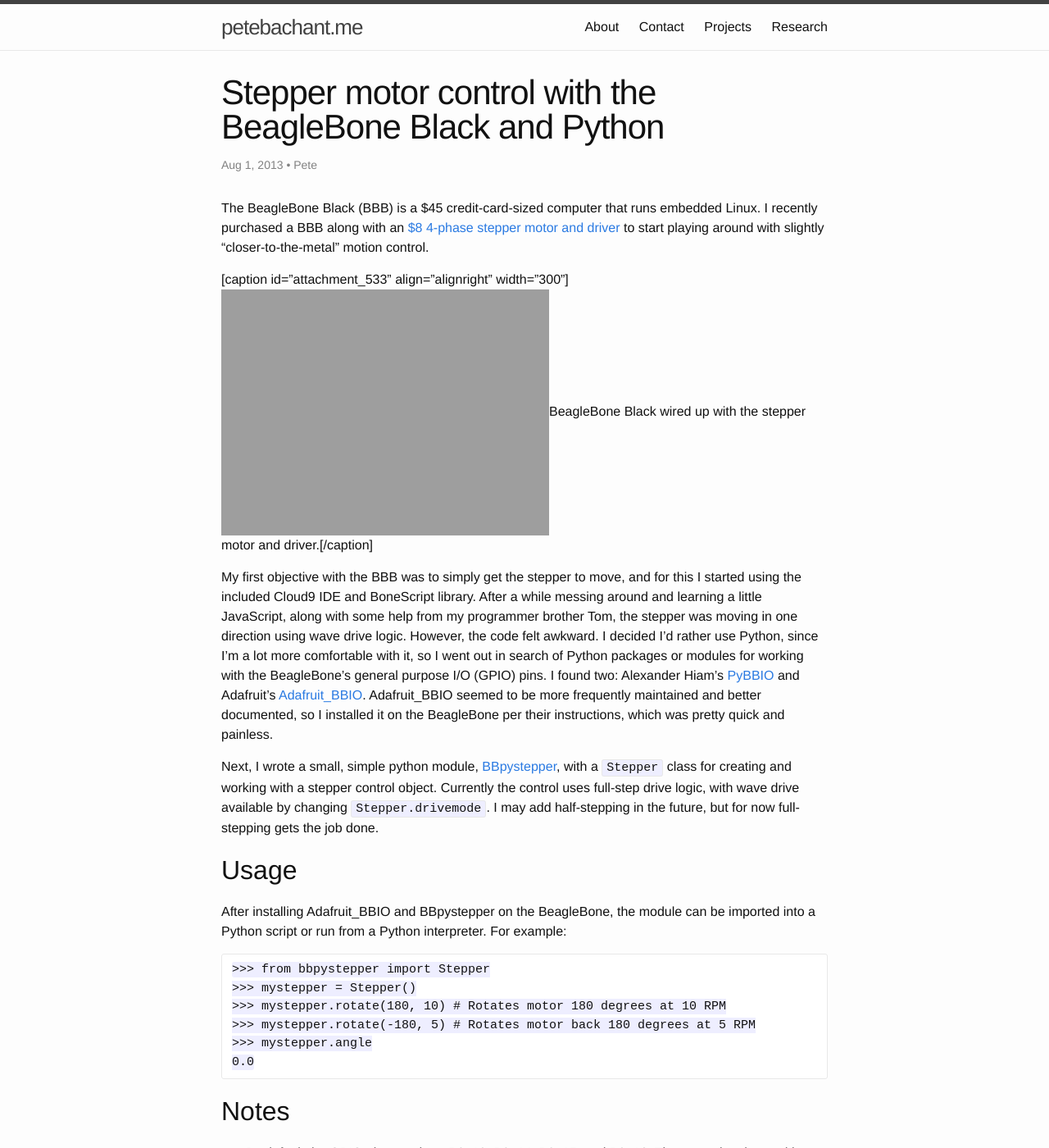
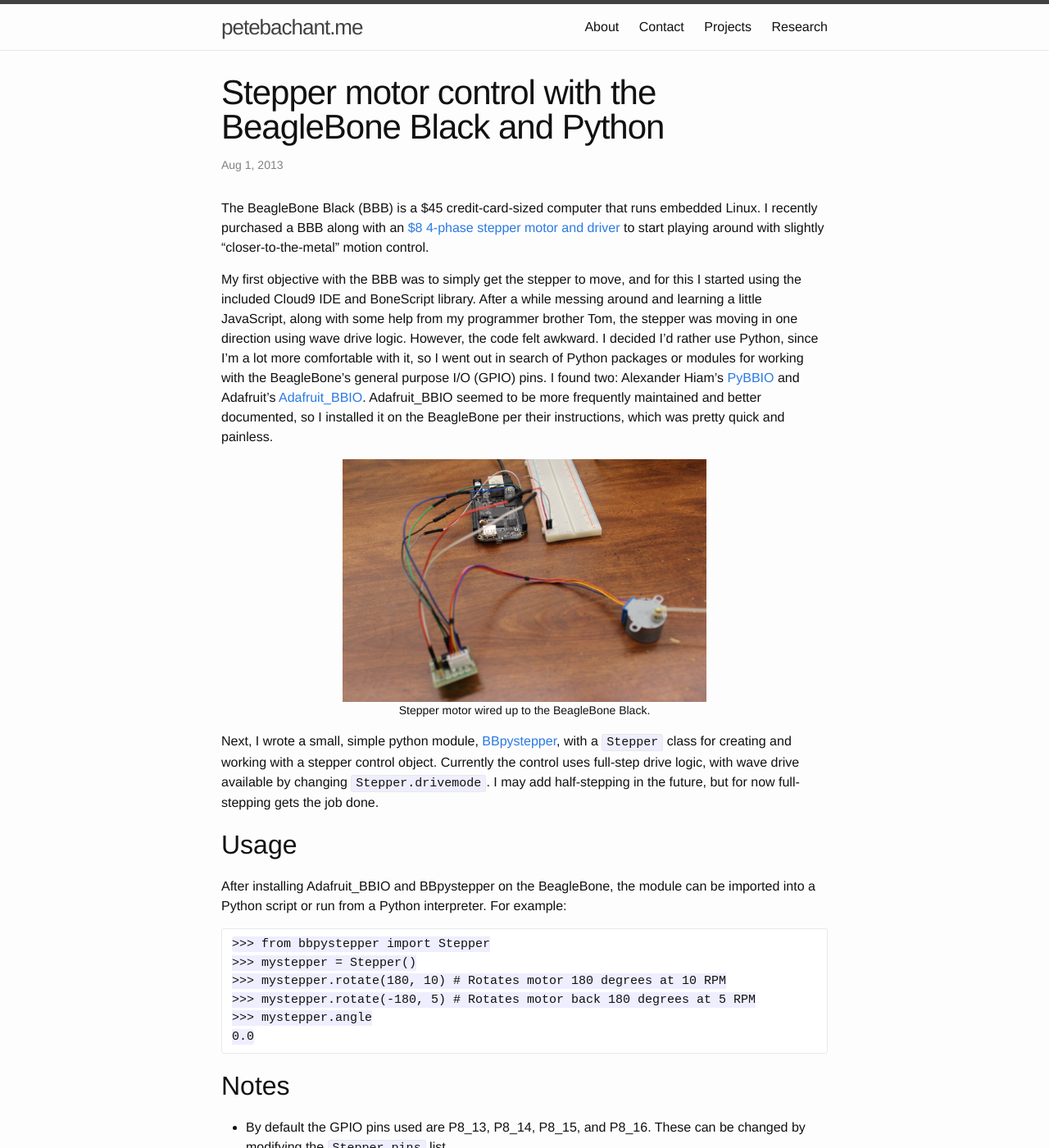
Before and after one commit to petebachant/petebachant.github.io, a Jekyll site: the page built from _posts/2013-08-01-stepper-motor-control-with-the-beaglebone-black-and-python.markdown, in a window 1280 px wide and 1400 px high. Shown: the whole window at 82% size. Built offline with Jekyll 4.4.1, drawn with Linux system fonts in a browser that asks for light colours; Markdown is read by kramdown in place of the engine named in the settings.

Commit message:
Fix up stepper post

```diff
--- a/_posts/2013-08-01-stepper-motor-control-with-the-beaglebone-black-and-python.markdown
+++ b/_posts/2013-08-01-stepper-motor-control-with-the-beaglebone-black-and-python.markdown
@@ -1,11 +1,9 @@
 ---
-author: Pete
 comments: true
 date: 2013-08-01 01:42:55+00:00
 layout: post
 slug: stepper-motor-control-with-the-beaglebone-black-and-python
 title: Stepper motor control with the BeagleBone Black and Python
-wordpress_id: 500
 categories:
 - BeagleBone
 - Python
@@ -15,17 +13,9 @@ tags:
 
 The BeagleBone Black (BBB) is a $45 credit-card-sized computer that runs embedded Linux. I recently purchased a BBB along with an [$8 4-phase stepper motor and driver](http://www.amazon.com/gp/product/B0089JV2OM/ref=oh_details_o00_s00_i03?ie=UTF8&psc=1) to start playing around with slightly "closer-to-the-metal" motion control.
 
-
-
-[caption id="attachment_533" align="alignright" width="300"][![A shot of the BeagleBone Black, stepper motor, and driver.](http://petebachant.me/wp-content/uploads/2013/08/bb_stepper_smaller-300x200.png)](http://petebachant.me/wp-content/uploads/2013/08/bb_stepper_smaller.png)BeagleBone Black wired up with the stepper motor and driver.[/caption]
-
-
-
 My first objective with the BBB was to simply get the stepper to move, and for this I started using the included Cloud9 IDE and BoneScript library. After a while messing around and learning a little JavaScript, along with some help from my programmer brother Tom, the stepper was moving in one direction using wave drive logic. However, the code felt awkward. I decided I'd rather use Python, since I'm a lot more comfortable with it, so I went out in search of Python packages or modules for working with the BeagleBone's general purpose I/O (GPIO) pins. I found two: Alexander Hiam's [PyBBIO](https://github.com/alexanderhiam/PyBBIO) and Adafruit's [Adafruit_BBIO](https://github.com/adafruit/adafruit-beaglebone-io-python). Adafruit_BBIO seemed to be more frequently maintained and better documented, so I installed it on the BeagleBone per their instructions, which was pretty quick and painless.
 
-
-
-
+{% include figure.html src="/images/bb-stepper.png" width="60%" caption="Stepper motor wired up to the BeagleBone Black." %}
 
 Next, I wrote a small, simple python module, [BBpystepper](https://github.com/petebachant/BBpystepper), with a `Stepper` class for creating and working with a stepper control object. Currently the control uses full-step drive logic, with wave drive available by changing `Stepper.drivemode`. I may add half-stepping in the future, but for now full-stepping gets the job done.
 
```
Also changed, not shown: images/bb-stepper.png (added).
